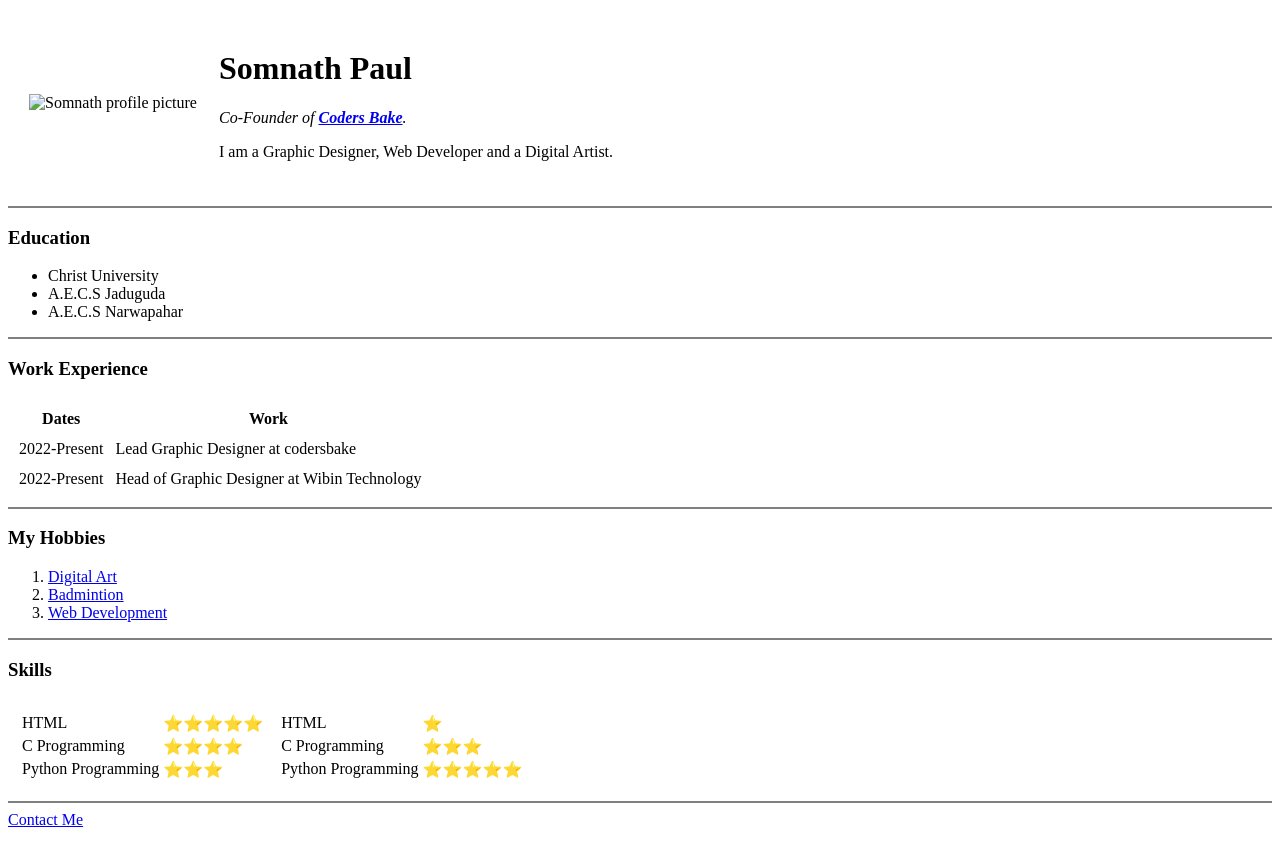
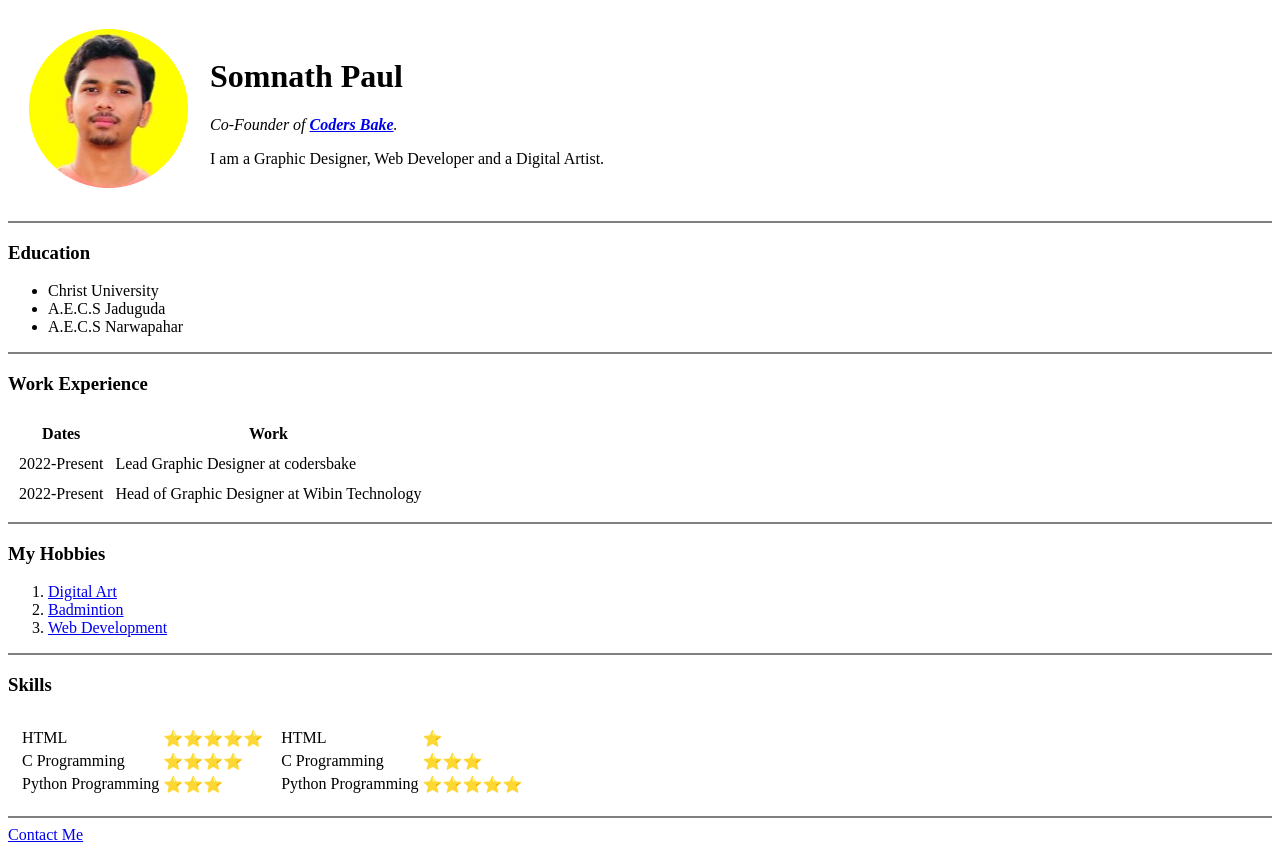
Before and after one commit to Somnath301979/CV, a plain HTML site: page index.html in a window 1280 px wide. Drawn offline with Linux system fonts and the light colour scheme.

Commit message:
Add initial CV website

```diff
--- a/index.html
+++ b/index.html
@@ -9,7 +9,7 @@
 <body>
   <table cellspacing="20">
     <tr>
-      <td><img src="images/1647572274623-modified.png" alt="Somnath profile picture"></td>
+      <td><img src="1647572274623-modified.png" alt="Somnath profile picture"></td>
       <td><h1>Somnath Paul</h1>
       <p><em>Co-Founder of <strong><a href="http://codersbake.in">Coders Bake</a></strong>.</em></p>
       <p>I am a Graphic Designer, Web Developer and a Digital Artist.</p></td>
```
